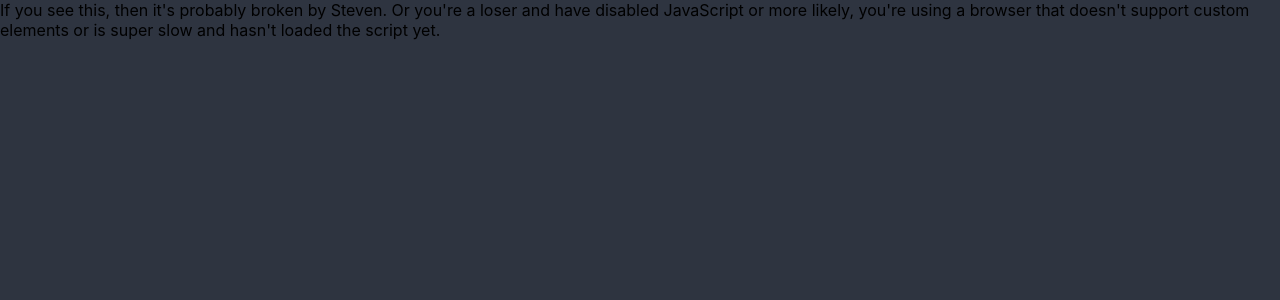
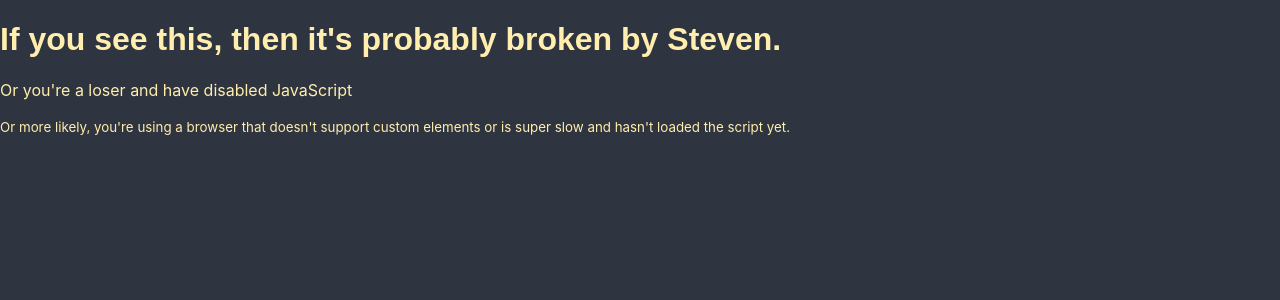
Before and after one commit to stevendejongnl/MadeBySteven, a PHP site: page / in a window 1280 px wide. Shown: the top 300 px of the page. Run offline with PHP 8.4, Linux system fonts and the light colour scheme; style sheets or scripts are compiled from the project's sources; some libraries are stand-ins or nearby versions.

```diff
--- a/index.html
+++ b/index.html
@@ -11,10 +11,12 @@
   </head>
   <body>
     <made-by-steven>
-    If you see this, then it's probably broken by Steven.
+      <h1>If you see this, then it's probably broken by Steven.</h1>
 
-    Or you're a loser and have disabled JavaScript or more likely, you're using a browser that doesn't support custom
-    elements or is super slow and hasn't loaded the script yet.
+      <p>Or you're a loser and have disabled JavaScript</p>
+      <small>
+        Or more likely, you're using a browser that doesn't support custom elements or is super slow and hasn't loaded the script yet.
+      </small>
     </made-by-steven>
   </body>
 </html>
--- a/package.json
+++ b/package.json
@@ -9,6 +9,7 @@
   "main": "dist/bundle.min.js",
   "customElements": "custom-elements.json",
   "scripts": {
+    "prepare": "./scripts/prepare.sh",
     "clean": "./scripts/clean.sh",
     "test": "echo \"Error: no test specified\" && exit 1",
     "start": "./scripts/start.sh",
@@ -29,6 +30,7 @@
     "@semantic-release/commit-analyzer": "^13.0.0",
     "@semantic-release/git": "^10.0.1",
     "conventional-changelog-conventionalcommits": "^8.0.0",
+    "lit": "^3.2.0",
     "rollup": "^4.20.0",
     "sass": "^1.77.8",
     "semantic-release": "^24.0.0",
--- a/src/main.scss
+++ b/src/main.scss
@@ -1,28 +1,25 @@
+// https://colorhunt.co/palette/a02334ffad60ffeead96ceb4
+
+/* #A02334 */
+/* #FFAD60 */
+/* #FFEEAD */
+/* #96CEB4 */
+
 :root {
-  --main-text-color: #ECEFF4;
-  --secondary-text-color: #D8DEE9;
-  --tertiary-text-color: #4C566A;
+  --main-text-color: #FFEEAD;
+  --secondary-text-color: #FFAD60
 
-  --url-text-color: #81A1C1;
-  --url-hover-text-color: #88C0D0;
+  --url-text-color: #A02334;
+  --url-hover-text-color: rgba(var(--url-text-color), 0.8);
 
   --main-background-color: #2E3440;
-  --tag-background-color: #8FBCBB;
-
-  --main-border-color: #4C566A;
-
-  --browser-width-small-minimum: 320px;
-  --browser-width-small-maximum: 480px;
-  --browser-width-medium-minimum: 480px;
-  --browser-width-medium-maximum: 768px;
-  --browser-width-large-minimum: 768px;
-  --browser-width-large-maximum: 1440px;
 }
 
 html, body {
     margin: 0;
     padding: 0;
     background-color: var(--main-background-color);
+    color: var(--main-text-color);
 }
 
 body {
--- a/src/main.ts
+++ b/src/main.ts
@@ -1 +1,5 @@
-console.log('New start')
+export * from 'madebysteven/madebysteven.js'
+
+import { version } from './version.js'
+
+export const VERSION = version()
```
Also changed, not shown: src/madebysteven/madebysteven.ts (added, +9 -0 lines), package-lock.json, src/images/phteven.jpg (added), 4 other files. Lines whose indentation alone changed are shown as unchanged.
